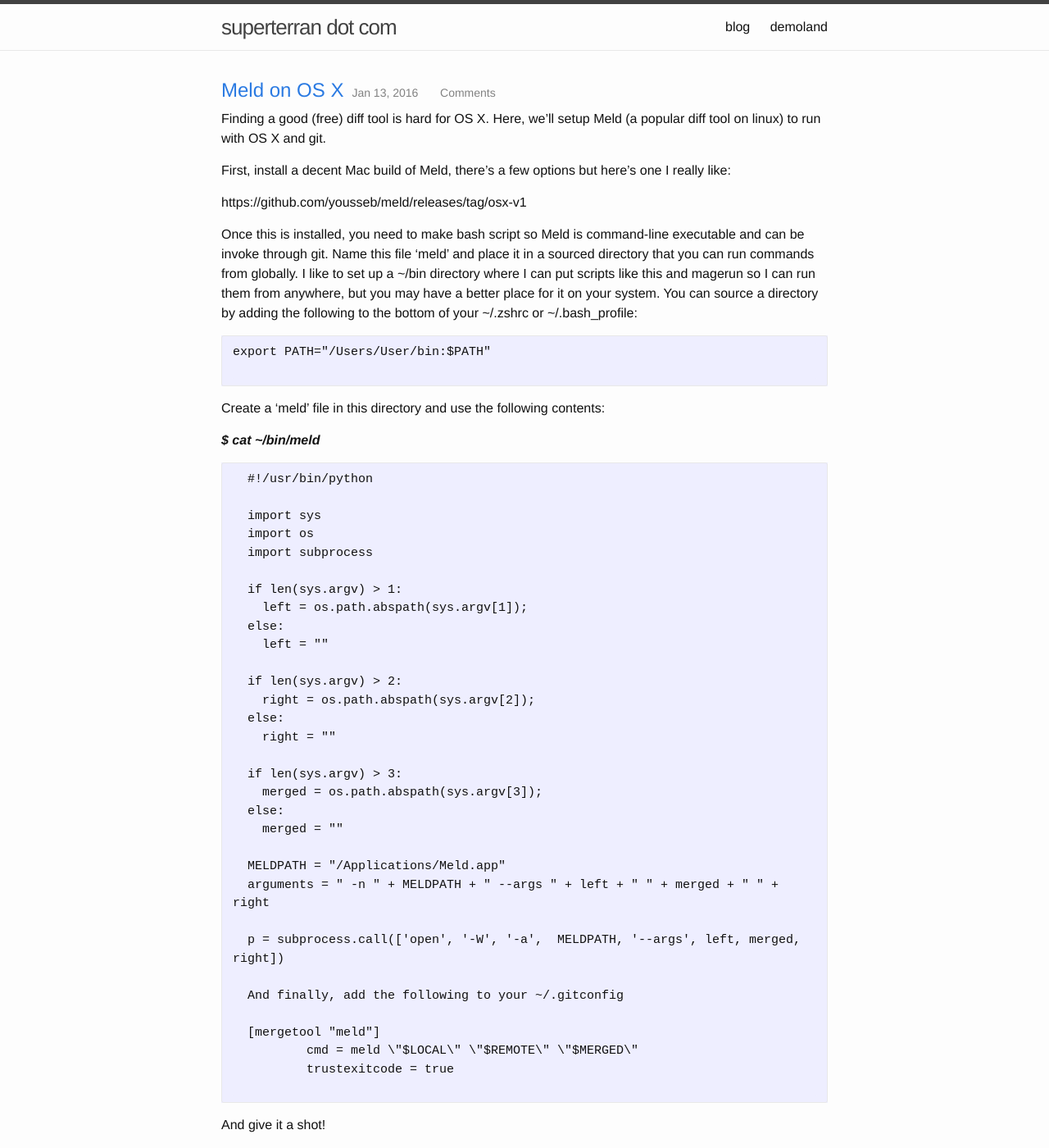
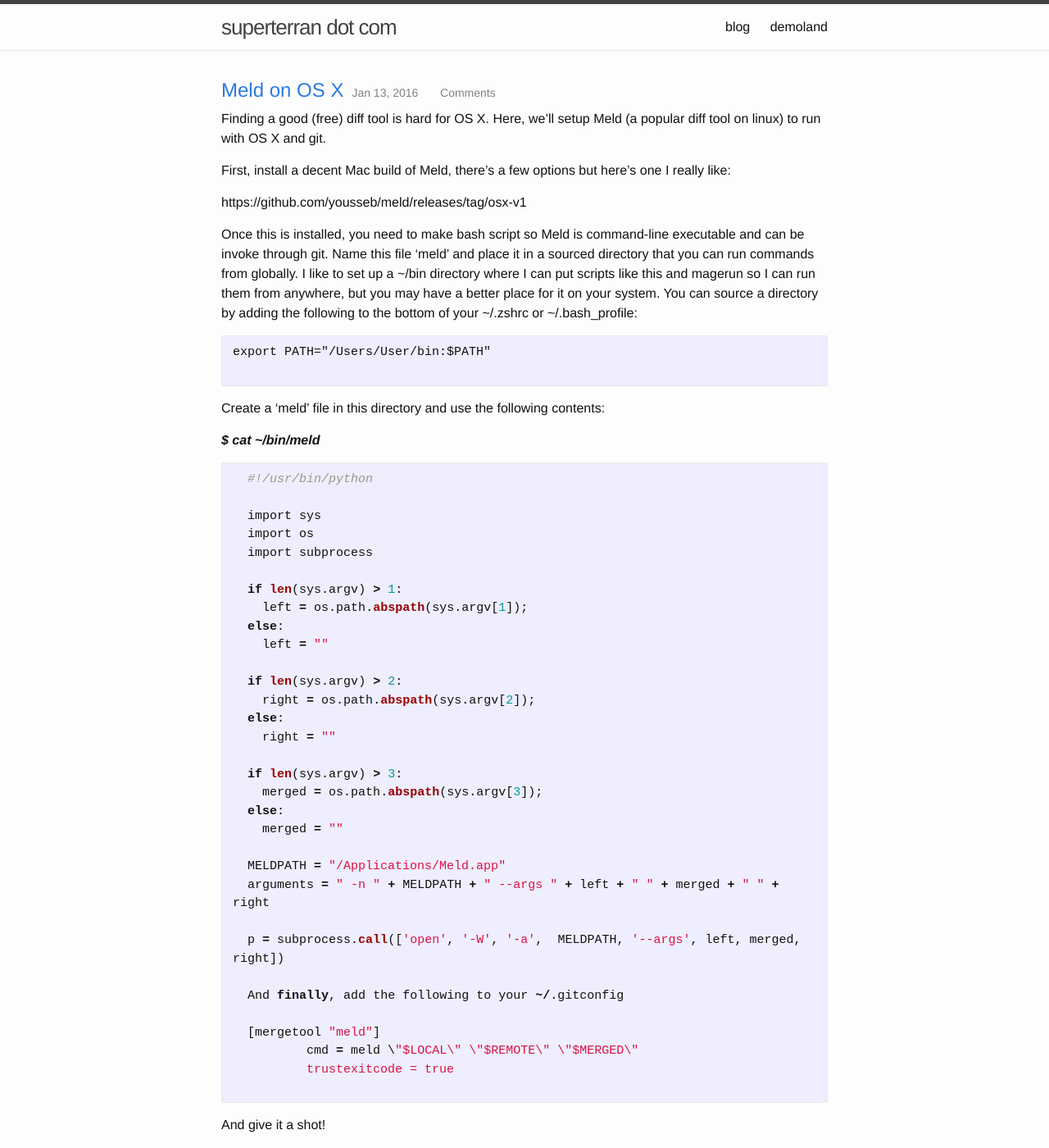
Before and after one commit to superterran/legacy-dotcom-provisioner, a Jekyll site: the page built from blog.html, in a window 1280 px wide and 1400 px high. Shown: the whole window at 82% size. Built offline with Jekyll 4.4.1, drawn with Linux system fonts in a browser that asks for light colours; comment, search, counter and statistics services are not loaded.

Commit message:
Update 2016-01-12-meld-on-osx.markdown

````diff
--- a/_posts/2016-01-12-meld-on-osx.markdown
+++ b/_posts/2016-01-12-meld-on-osx.markdown
@@ -21,7 +21,7 @@
 
 ***$ cat ~/bin/meld***
 
-```
+~~~ python
   #!/usr/bin/python
 
   import sys
@@ -53,6 +53,6 @@
   [mergetool "meld"]
           cmd = meld \"$LOCAL\" \"$REMOTE\" \"$MERGED\"
           trustexitcode = true
-```
+~~~
 
 And give it a shot!
````
